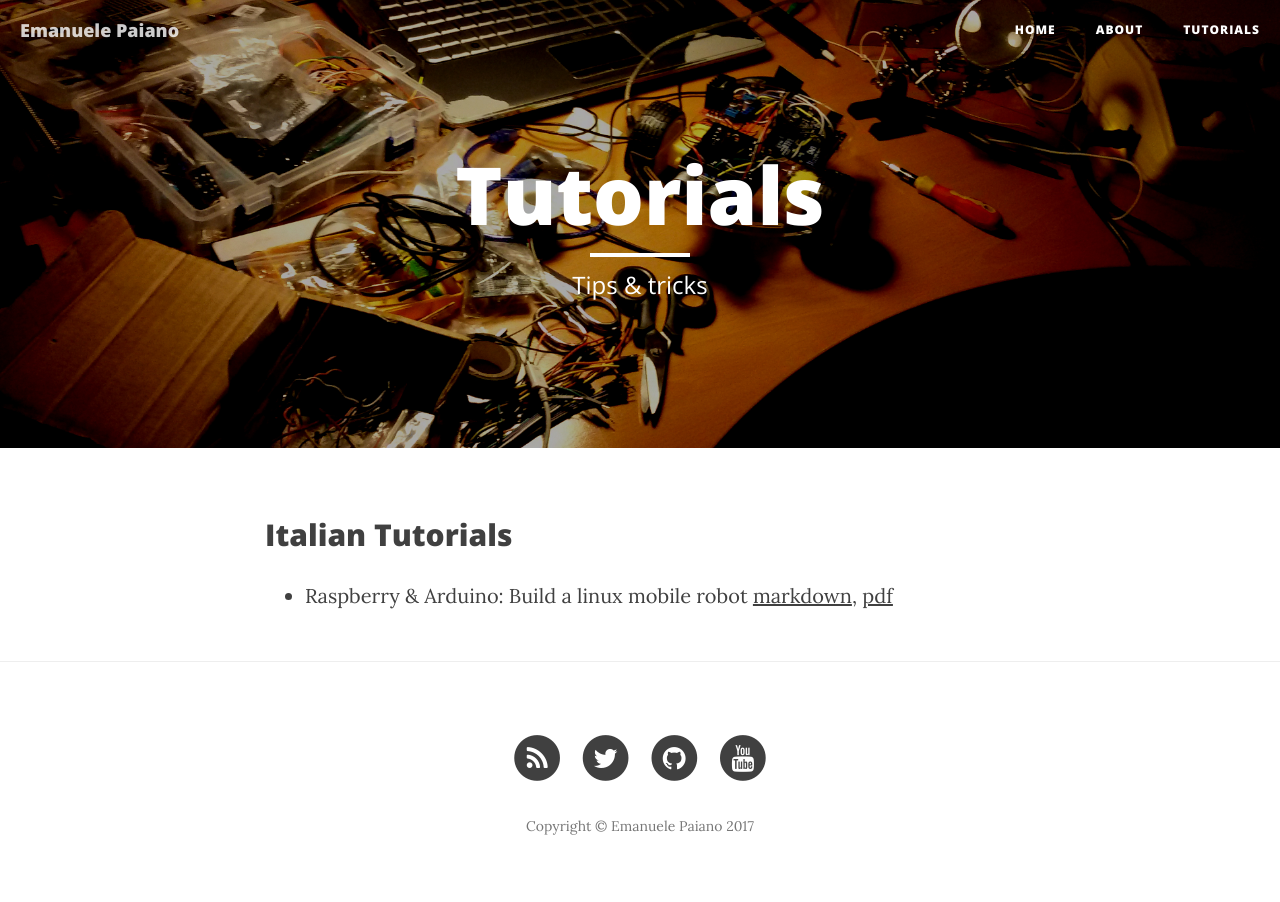
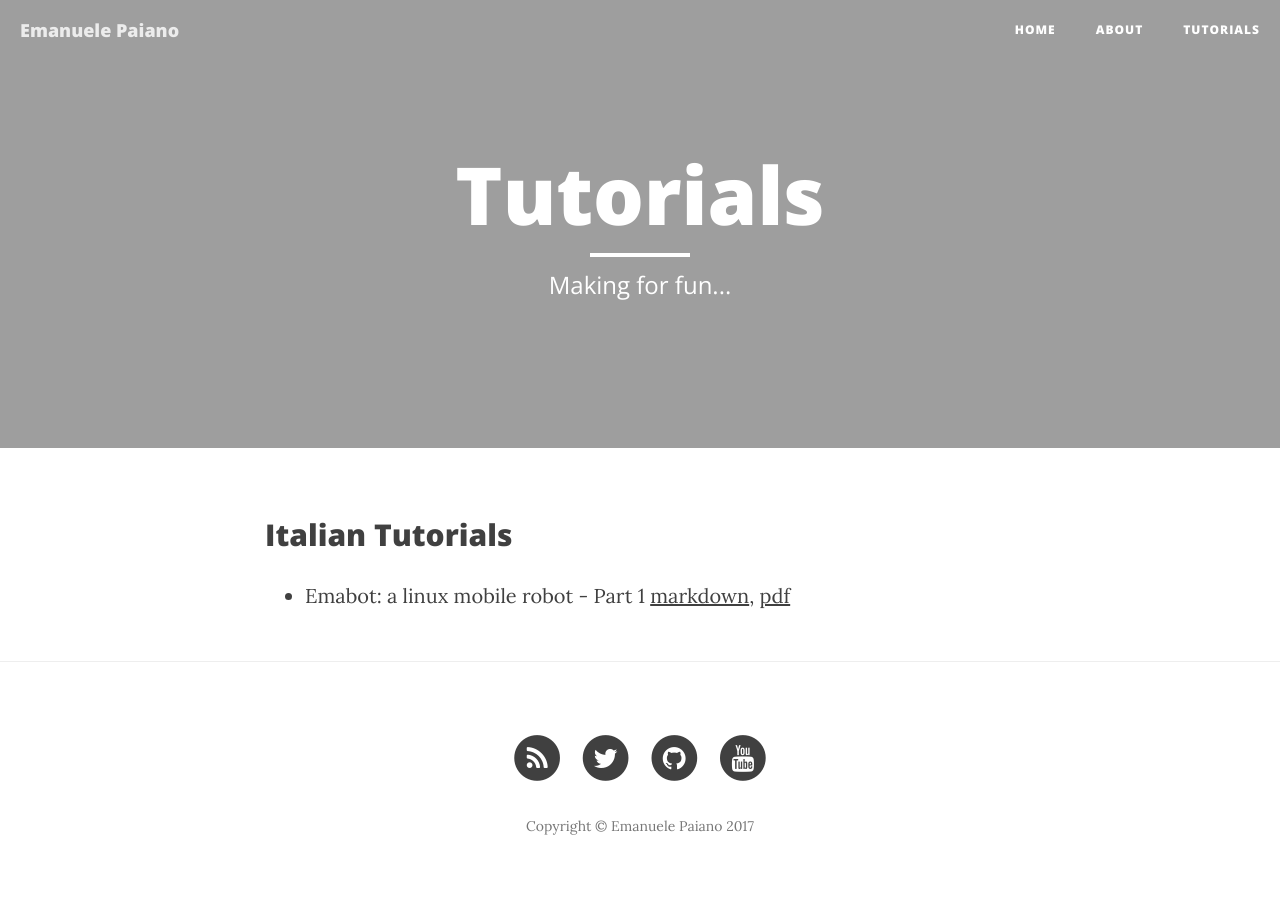
Before and after one commit to emanuelepaiano/emanuelepaiano.github.io, a Jekyll site: the page built from tutorials.html, in a window 1280 px wide. Built offline with Jekyll 4.4.1, drawn with Linux system fonts in a browser that asks for light colours; nearby versions of some CDN libraries.

Commit message:
Add files via upload

```diff
--- a/tutorials.html
+++ b/tutorials.html
@@ -1,8 +1,8 @@
 ---
 layout: page
 title: "Tutorials"
-description: "Tips & tricks"
-header-img: "img/about-bg.jpg"
+description: "Making for fun..."
+header-img: "img/childrens.jpg"
 ---
 
 <h2>Italian Tutorials</h2>
@@ -10,7 +10,7 @@ header-img: "img/about-bg.jpg"
 <ul>
         <li>
                 <p>
-                        Raspberry & Arduino: Build a linux mobile robot
+                        Emabot: a linux mobile robot - Part 1
                         <a href="https://github.com/emanuelepaiano/emabot/blob/master/markdown/robot_raspberry.markdown">markdown</a>,
                         <a href="https://github.com/emanuelepaiano/emabot/blob/master/Emabot_ITA_part%201.pdf">pdf</a>
                 </p>
```
